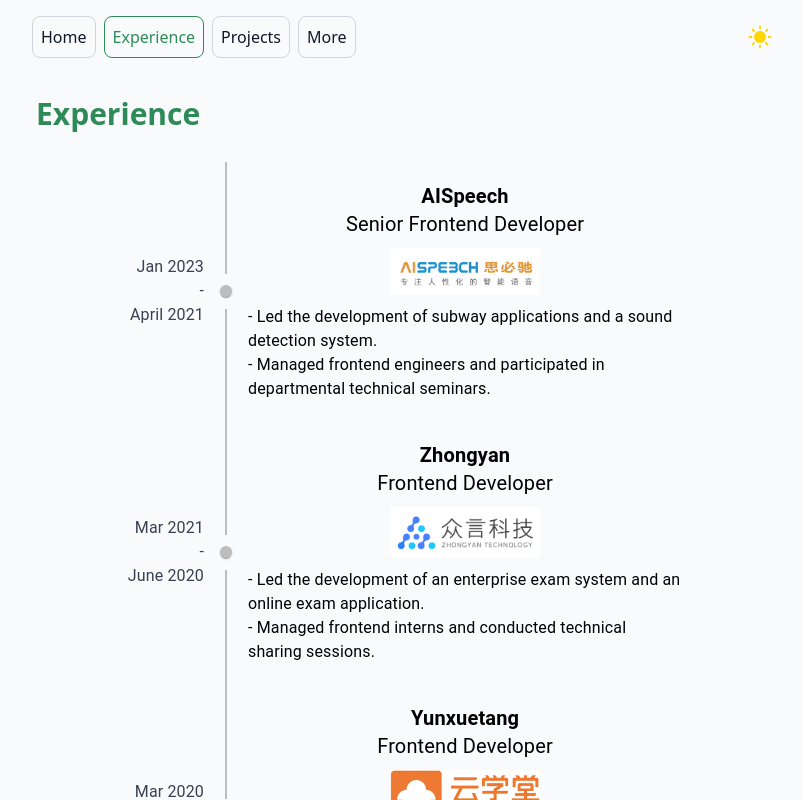
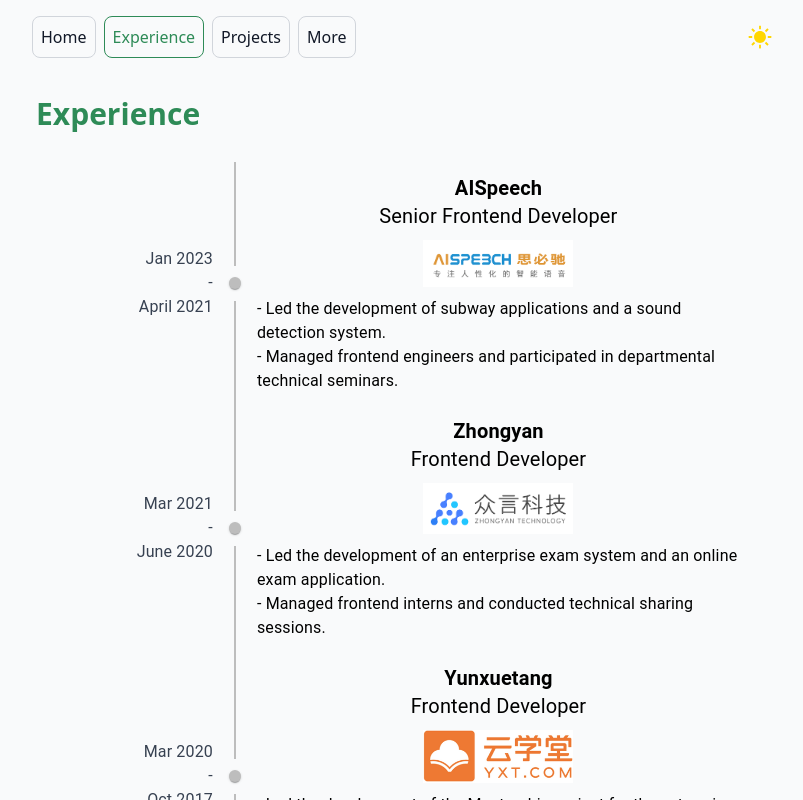
Before and after one commit to tingyuliu0920/tingyuliu.dev, a React (Vite) app: page /#/experience in a window 1280 px wide. Shown: the top 800 px of the page, without its empty margins (236-1039 px from the left). Built offline with nearby package versions, Linux system fonts and the light colour scheme.

Commit message:
experience layout

```diff
--- a/src/components/Footer.tsx
+++ b/src/components/Footer.tsx
@@ -2,7 +2,7 @@
 
 const Footer = () => {
   const { darkMode } = useTheme();
-  let icon = darkMode ? "/icon-white.svg" : "/icon.svg";
+  let icon = darkMode ? "/pilipala/icon-white.svg" : "/pilipala/icon.svg";
   return (
     <footer className="sm: flex items-center justify-center border-t border-gray-200 px-3 py-[8px] sm:border-none sm:py-[24px] dark:border-gray-500">
       <img src={icon} alt="" className="mr-2 inline-block w-6" />
--- a/src/pages/Experience.tsx
+++ b/src/pages/Experience.tsx
@@ -9,9 +9,13 @@
 import TimelineDot from "@mui/lab/TimelineDot";
 import { experienceList } from "../data";
 import { useDocumentTitle } from "../router";
+import { useMediaQuery, useTheme } from "@mui/material";
 
 const Experience = () => {
   useDocumentTitle("Experience | Anne is pilipala");
+  const theme = useTheme();
+  const matches = useMediaQuery(theme.breakpoints.down("sm"));
+
   return (
     <div className="animate-fadeIn">
       <h3 className="mb-3 text-3xl font-bold leading-loose text-green dark:text-gray-300">
@@ -20,21 +24,20 @@
       <div className="flex justify-center">
         <Timeline
           sx={{
-            maxWidth: "620px",
+            maxWidth: "100%",
             [`& .${timelineOppositeContentClasses.root}`]: {
-              width: "110px",
-              flex: "none",
+              display: "flex",
+              justifyContent: matches ? "start" : "end",
+              flex: matches ? "initial" : "0.3",
+              width: matches ? "88px" : "auto",
+              padding: matches ? "6px 4px" : "6x 10px",
             },
           }}
         >
           {experienceList.map((experience) => (
             <TimelineItem key={experience.company}>
-              <TimelineOppositeContent
-                sx={{ m: "auto 0" }}
-                align="right"
-                variant="body2"
-              >
-                <div className="flex flex-col text-base text-gray-700 dark:text-gray-400">
+              <TimelineOppositeContent align="right">
+                <div className="items-right flex flex-col justify-center text-base text-gray-700 dark:text-gray-400">
                   <span>{experience.endTime} </span>-{" "}
                   <span>{experience.startTime}</span>
                 </div>
@@ -44,7 +47,7 @@
                 <TimelineDot></TimelineDot>
                 <TimelineConnector />
               </TimelineSeparator>
-              <TimelineContent sx={{ py: "20px", px: 2 }}>
+              <TimelineContent sx={{ py: "12px" }}>
                 <section className="text-center">
                   <p className="font-bold sm:text-xl">{experience.company}</p>
                   <h6 className="mb-[10px] sm:text-xl">
```
